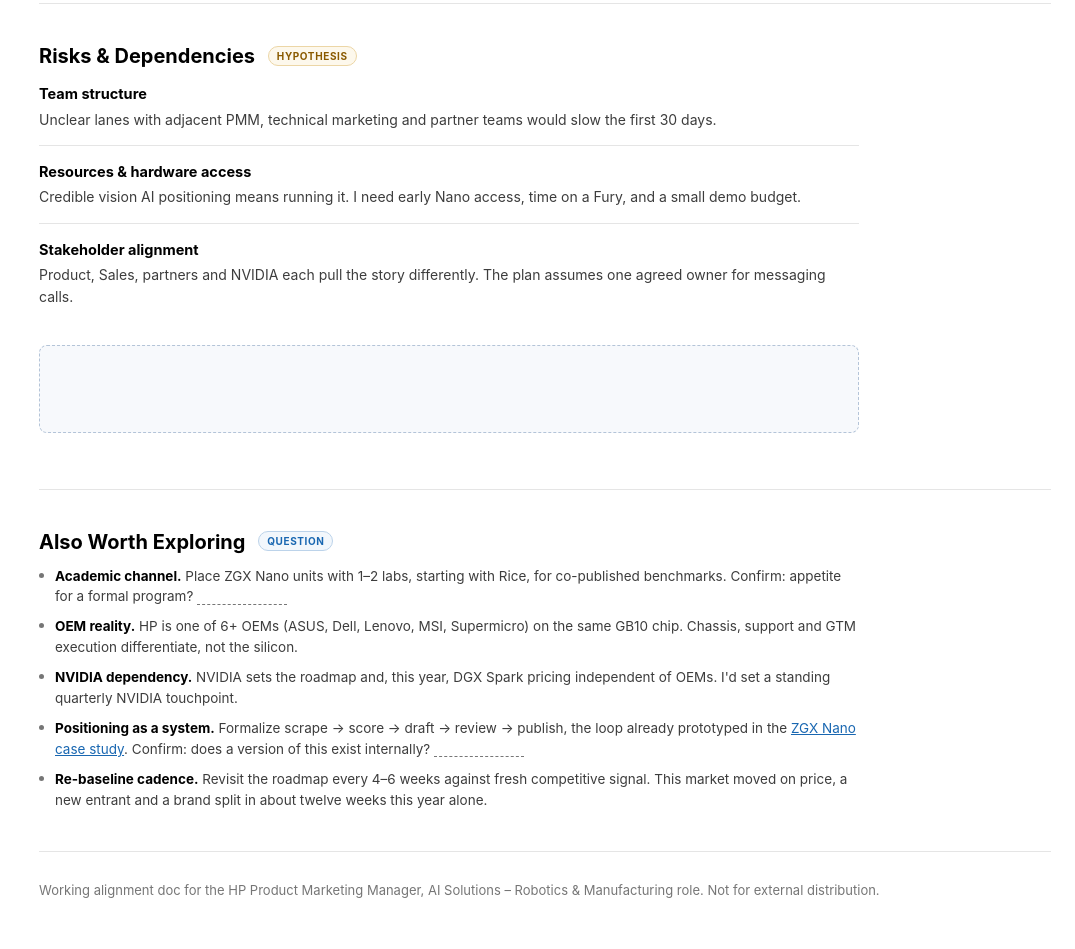
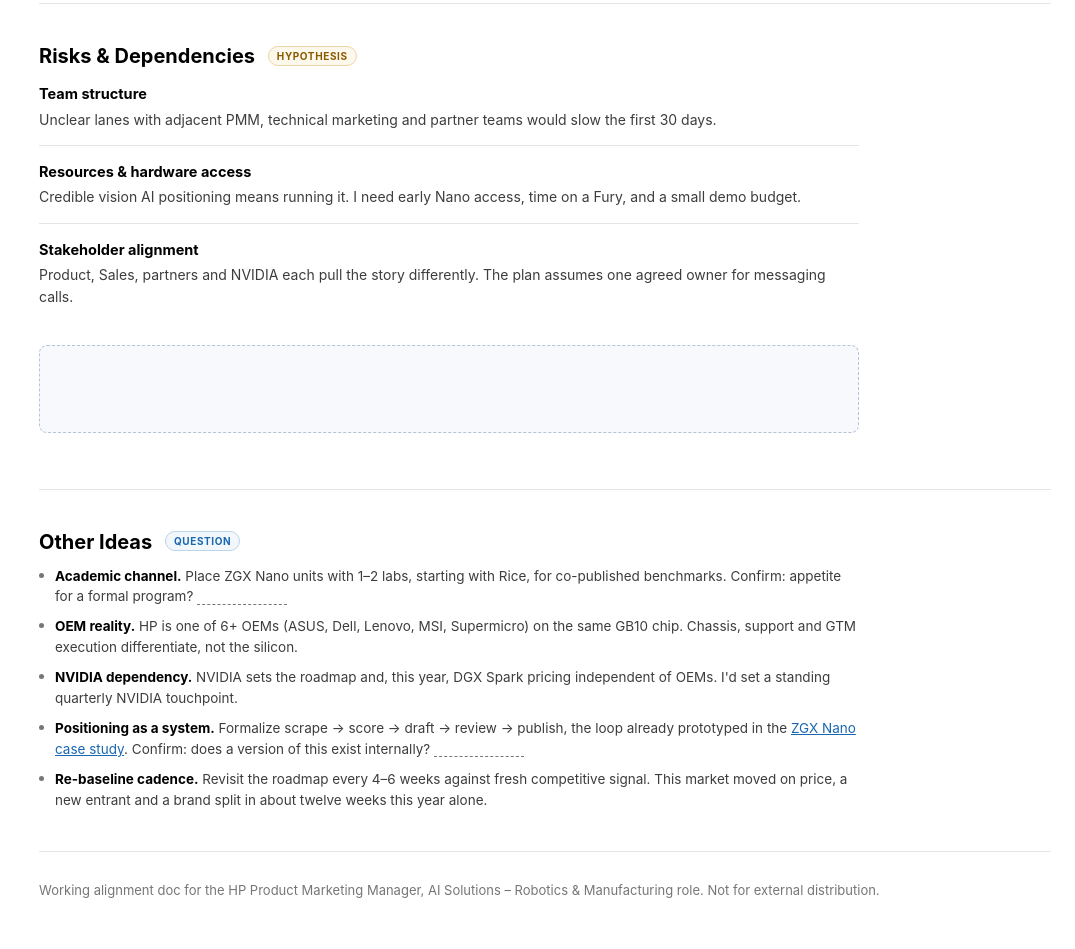
Before and after one commit to avikravi/avikravi.github.io, a plain HTML site: page hp/30-60-90/index.html in a window 1280 px wide. Shown: the part 5851-6800 px from the top of the page, without its empty margins (205-1280 px from the left). Drawn offline with Linux system fonts and the light colour scheme.

Commit message:
/hp/30-60-90: rename Also Worth Exploring to Other Ideas
Co-Authored-By: Claude Opus 5.5 <noreply@anthropic.com>

```diff
--- a/hp/30-60-90/index.html
+++ b/hp/30-60-90/index.html
@@ -136,7 +136,7 @@
             .arc-day, .arc-desc { margin-top: 0; }
         }
 
-        /* Inline blanks (Also Worth Exploring) */
+        /* Inline blanks (Other Ideas) */
         .confirm-blank {
             display: inline-block;
             flex: 1 1 90px;
@@ -931,7 +931,7 @@
 
         <!-- Also worth exploring -->
         <section class="content-section">
-            <h2 class="panel-title">Also Worth Exploring <span class="badge question">Question</span></h2>
+            <h2 class="panel-title">Other Ideas <span class="badge question">Question</span></h2>
             <ul class="plan-list">
                 <li><strong>Academic channel.</strong> Place ZGX Nano units with 1&ndash;2 labs, starting with Rice, for co-published benchmarks. Confirm: appetite for a formal program? <span class="confirm-blank"></span></li>
                 <li><strong>OEM reality.</strong> HP is one of 6+ OEMs (ASUS, Dell, Lenovo, MSI, Supermicro) on the same GB10 chip. Chassis, support and GTM execution differentiate, not the silicon.</li>
```
Also changed, not shown: 1 other file.
